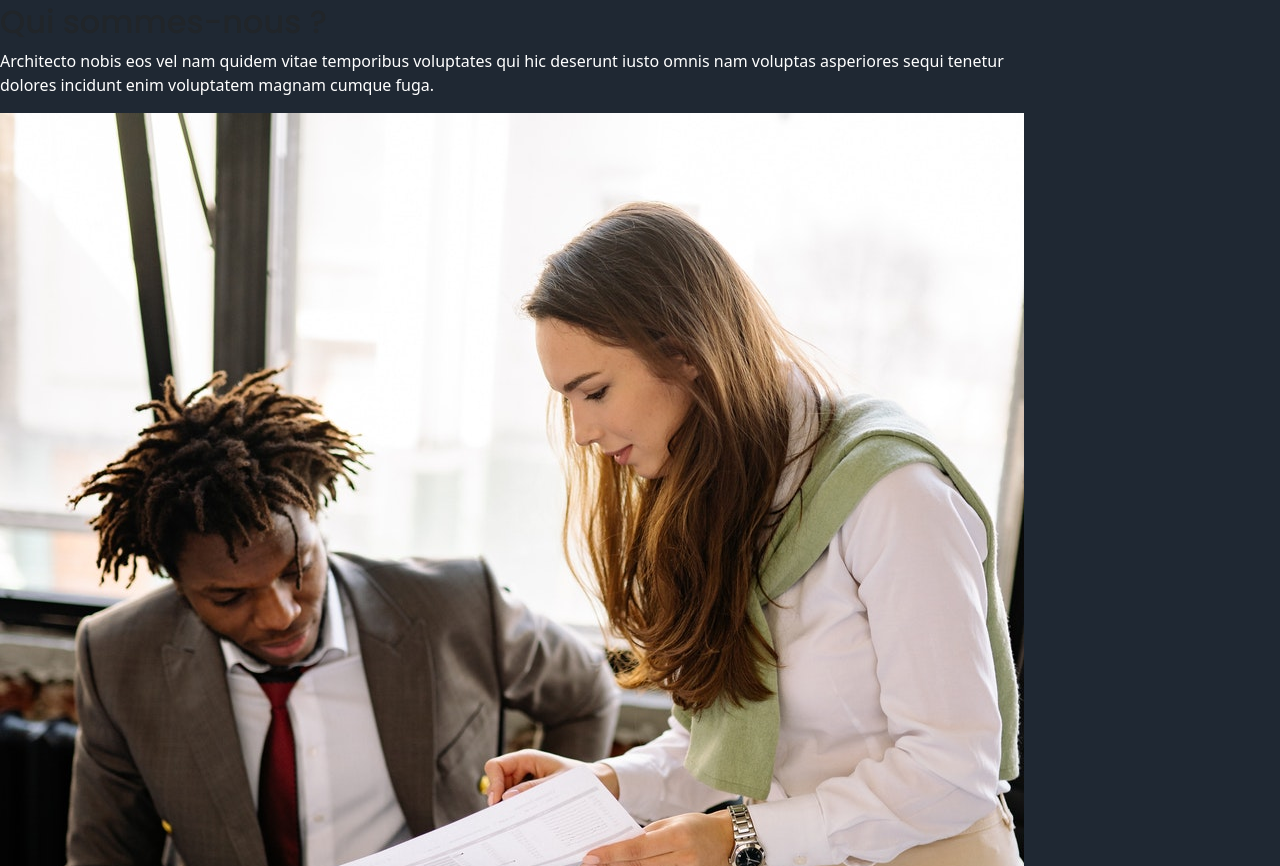
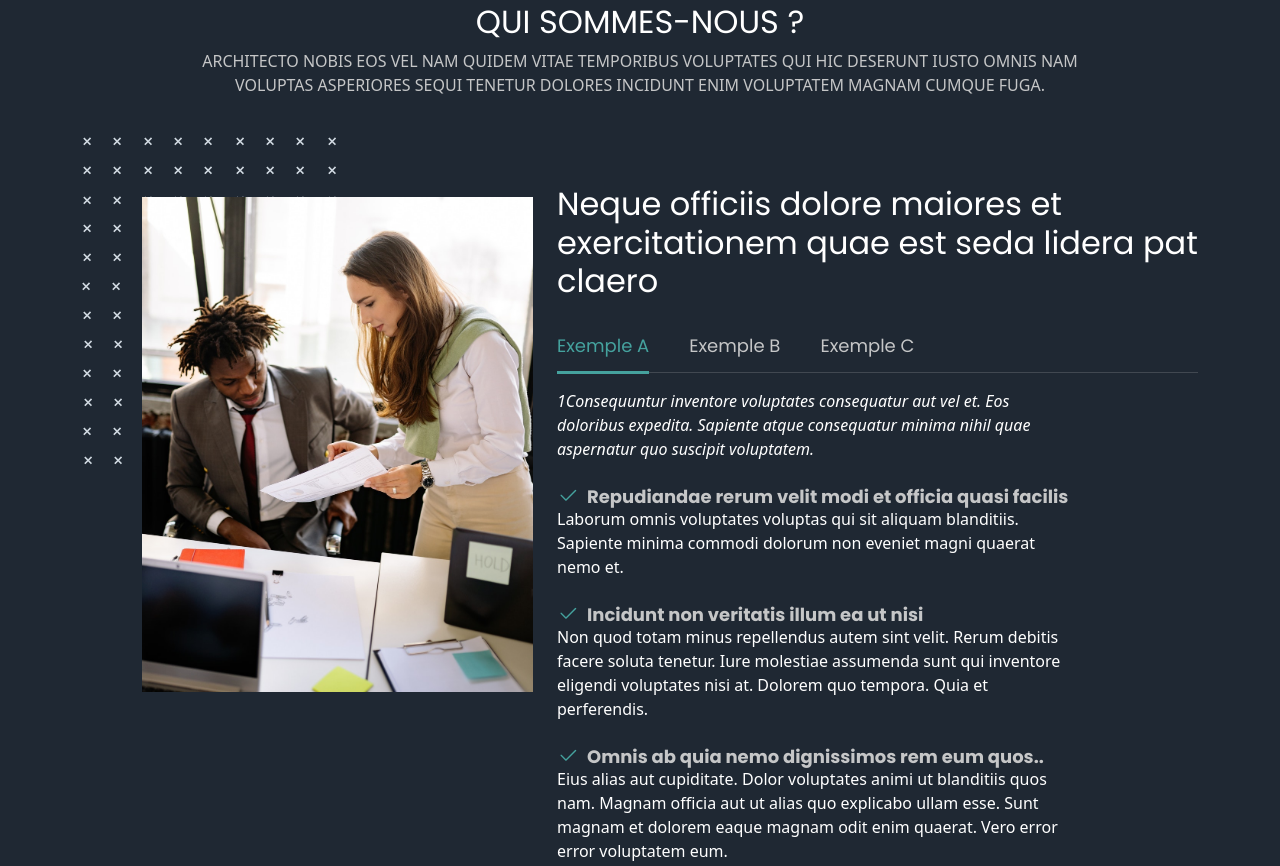
Before and after one commit to VincentCreff/frontend_project, a website: page index.html in a window 1280 px wide. Shown: the part 1379-2245 px from the top of the page. Drawn offline with Linux system fonts and the light colour scheme; files whose address does not match are found by name.

Commit message:
add about section

```diff
--- a/index.html
+++ b/index.html
@@ -150,56 +150,56 @@
         <!-- End Featured Services Section -->
 
         <!-- ======= WisePanda.fr About Section ======= -->
-        <section>
-            <div>
-
-                <div>
+        <section id="about" class="about">
+            <div class="container">
+
+                <div class="section-header">
                     <h2>Qui sommes-nous ?</h2>
                     <p>Architecto nobis eos vel nam quidem vitae temporibus voluptates qui hic deserunt iusto omnis nam
                         voluptas
                         asperiores sequi tenetur dolores incidunt enim voluptatem magnam cumque fuga.</p>
                 </div>
 
-                <div>
-
-                    <div>
-                        <div>
-                            <img src="./assets/img/about/about.jpg" alt="">
-                        </div>
-                    </div>
-
-                    <div>
-                        <h3>Neque officiis dolore maiores et exercitationem quae est seda lidera
+                <div class="row g-4 gy-lg-5">
+
+                    <div class="col-lg-5">
+                        <div class="about__img">
+                            <img src="./assets/img/about/about.jpg" class="img-fluid" alt="image about">
+                        </div>
+                    </div>
+
+                    <div class="col-lg-7">
+                        <h3 class="pt-0 pt-lg-5">Neque officiis dolore maiores et exercitationem quae est seda lidera
                             pat claero
                         </h3>
 
                         <!-- Start Tabs -->
-                        <ul>
-                            <li><a href="">Exemple A</a></li>
-                            <li><a href="">Exemple B</a></li>
-                            <li><a href="">Exemple C</a></li>
+                        <ul class="nav nav-pills mb-3">
+                            <li><a class="nav-link active" data-bs-toggle="pill"  href="#tab1">Exemple A</a></li>
+                            <li><a class="nav-link" data-bs-toggle="pill" href="#tab2">Exemple B</a></li>
+                            <li><a class="nav-link" data-bs-toggle="pill" href="#tab3">Exemple C</a></li>
                         </ul>
                         <!-- End Tabs -->
 
                         <!-- Tab Content -->
-                        <div>
-
-                            <div>
-
-                                <p>Consequuntur inventore voluptates consequatur aut vel et. Eos
+                        <div class="tab-content">
+
+                            <div class="tab-pane fade show active" id="tab1">
+
+                                <p class="fst-italic">1Consequuntur inventore voluptates consequatur aut vel et. Eos
                                     doloribus expedita.
                                     Sapiente atque consequatur minima nihil quae aspernatur quo suscipit voluptatem.</p>
 
-                                <div>
-                                    <i></i>
+                                <div class="d-flex align-items-center mt-4">
+                                    <i class="bi bi-check2"></i>
                                     <h4>Repudiandae rerum velit modi et officia quasi facilis</h4>
                                 </div>
                                 <p>Laborum omnis voluptates voluptas qui sit aliquam blanditiis. Sapiente minima commodi
                                     dolorum non
                                     eveniet magni quaerat nemo et.</p>
 
-                                <div>
-                                    <i></i>
+                                <div class="d-flex align-items-center mt-4">
+                                    <i  class="bi bi-check2"></i>
                                     <h4>Incidunt non veritatis illum ea ut nisi</h4>
                                 </div>
                                 <p>Non quod totam minus repellendus autem sint velit. Rerum debitis facere soluta
@@ -208,8 +208,8 @@
                                     tempora. Quia et
                                     perferendis.</p>
 
-                                <div>
-                                    <i></i>
+                                <div class="d-flex align-items-center mt-4">
+                                    <i  class="bi bi-check2"></i>
                                     <h4>Omnis ab quia nemo dignissimos rem eum quos..</h4>
                                 </div>
                                 <p>Eius alias aut cupiditate. Dolor voluptates animi ut blanditiis quos nam. Magnam
@@ -221,22 +221,22 @@
                             </div>
                             <!-- End Tab 1 Content -->
 
-                            <div>
-
-                                <p>Consequuntur inventore voluptates consequatur aut vel et. Eos
+                            <div class="tab-pane fade show" id="tab2">
+
+                                <p class="fst-italic">2Consequuntur inventore voluptates consequatur aut vel et. Eos
                                     doloribus expedita.
                                     Sapiente atque consequatur minima nihil quae aspernatur quo suscipit voluptatem.</p>
 
-                                <div>
-                                    <i></i>
+                                <div class="d-flex align-items-center mt-4">
+                                    <i class="bi bi-check2"></i>
                                     <h4>Repudiandae rerum velit modi et officia quasi facilis</h4>
                                 </div>
                                 <p>Laborum omnis voluptates voluptas qui sit aliquam blanditiis. Sapiente minima commodi
                                     dolorum non
                                     eveniet magni quaerat nemo et.</p>
 
-                                <div>
-                                    <i></i>
+                                <div class="d-flex align-items-center mt-4">
+                                    <i  class="bi bi-check2"></i>
                                     <h4>Incidunt non veritatis illum ea ut nisi</h4>
                                 </div>
                                 <p>Non quod totam minus repellendus autem sint velit. Rerum debitis facere soluta
@@ -245,8 +245,8 @@
                                     tempora. Quia et
                                     perferendis.</p>
 
-                                <div>
-                                    <i></i>
+                                <div class="d-flex align-items-center mt-4">
+                                    <i  class="bi bi-check2"></i>
                                     <h4>Omnis ab quia nemo dignissimos rem eum quos..</h4>
                                 </div>
                                 <p>Eius alias aut cupiditate. Dolor voluptates animi ut blanditiis quos nam. Magnam
@@ -258,22 +258,22 @@
                             </div>
                             <!-- End Tab 2 Content -->
 
-                            <div>
-
-                                <p>Consequuntur inventore voluptates consequatur aut vel et. Eos
+                            <div class="tab-pane fade show" id="tab3">
+
+                                <p class="fst-italic">3Consequuntur inventore voluptates consequatur aut vel et. Eos
                                     doloribus expedita.
                                     Sapiente atque consequatur minima nihil quae aspernatur quo suscipit voluptatem.</p>
 
-                                <div>
-                                    <i></i>
+                                <div class="d-flex align-items-center mt-4">
+                                    <i class="bi bi-check2"></i>
                                     <h4>Repudiandae rerum velit modi et officia quasi facilis</h4>
                                 </div>
                                 <p>Laborum omnis voluptates voluptas qui sit aliquam blanditiis. Sapiente minima commodi
                                     dolorum non
                                     eveniet magni quaerat nemo et.</p>
 
-                                <div>
-                                    <i></i>
+                                <div class="d-flex align-items-center mt-4">
+                                    <i  class="bi bi-check2"></i>
                                     <h4>Incidunt non veritatis illum ea ut nisi</h4>
                                 </div>
                                 <p>Non quod totam minus repellendus autem sint velit. Rerum debitis facere soluta
@@ -282,8 +282,8 @@
                                     tempora. Quia et
                                     perferendis.</p>
 
-                                <div>
-                                    <i></i>
+                                <div class="d-flex align-items-center mt-4">
+                                    <i  class="bi bi-check2"></i>
                                     <h4>Omnis ab quia nemo dignissimos rem eum quos..</h4>
                                 </div>
                                 <p>Eius alias aut cupiditate. Dolor voluptates animi ut blanditiis quos nam. Magnam
@@ -1624,7 +1624,7 @@
 
     <!-- Vendor JS Files -->
 
-
+  <script src="./assets/vendor/bootstrap/bootstrap.bundle.min.js"></script>
     <!-- Main JS File -->
     <script src="./assets/js/main.js"></script>
 
--- a/scss/sections/onepage/_about.scss
+++ b/scss/sections/onepage/_about.scss
@@ -1,3 +1,87 @@
 /*--------------------------------------------------------------
 # ABOUT-US SECTION --- WisePanda.fr
 --------------------------------------------------------------*/
+
+@use "../../components/" as c;
+
+.about{
+    &__img{
+        position: relative;
+        margin: 60px 0 0 60px;
+        &::before{
+            content:"";
+            position:absolute;
+            inset:-60px 0 0 -60px;
+            z-index: -1;
+            background: url("../img/about/about-bg.png") top left;
+            background-repeat: no-repeat;
+        }
+    }
+    h3{
+        color:c.$color-default;
+        font-family: c.$font-default;
+        font-weight: 300;
+        font-size: 2rem;
+        margin-bottom: 20px;
+
+    }
+    .nav-pills{
+        border-bottom: 1px solid rgba(c.$color-secondary-light, 0.2);
+        li + li{
+            margin-left: 40px;
+        }
+    }
+    .nav-link{
+        background: none;
+        font-size: 1.125rem;
+        font-weight: 400;
+        color:c.$color-secondary-light;
+        padding:12px 0;
+        margin-bottom: -2px;
+        border-radius: 0;
+        font-family: c.$font-default;
+        &.active{
+            color: c.$color-primary;
+            background: none;
+            border-bottom: 3px solid c.$color-primary;
+        }
+    }
+    .tab-content{
+        h4{
+            font-size: 1.125rem;
+            margin: 0;
+            font-weight: 700;
+            color:c.$color-secondary-light;
+        }
+        i{
+            font-size: 1.375rem;
+            line-height: 0;
+            margin-right: 8px;
+            color: c.$color-primary;
+        }
+    }
+}
+
+// RESPONSIVE
+
+@media (max-width: 575px){
+    .about{
+        &__img{
+            margin:30px 0 0 30px;
+            &::before{
+                inset: -30px 0 0 -30px;
+            }
+        }
+        .nav-link{
+            font-size: 1rem;
+        }
+    }
+}
+
+@media (max-width: 768px){
+    .about{
+        h3{
+            font: size 1.75rem;
+        }
+    }
+}
--- a/scss/style.scss
+++ b/scss/style.scss
@@ -5,4 +5,5 @@
 @use "./custom.scss";
 @use "./sections/header";
 @use "./sections/onepage/hero-banner";
-@use "./sections/onepage/featured-services"
+@use "./sections/onepage/featured-services";
+@use "./sections/onepage/about";
```
Also changed, not shown: assets/css/style.css, 1 other file.
